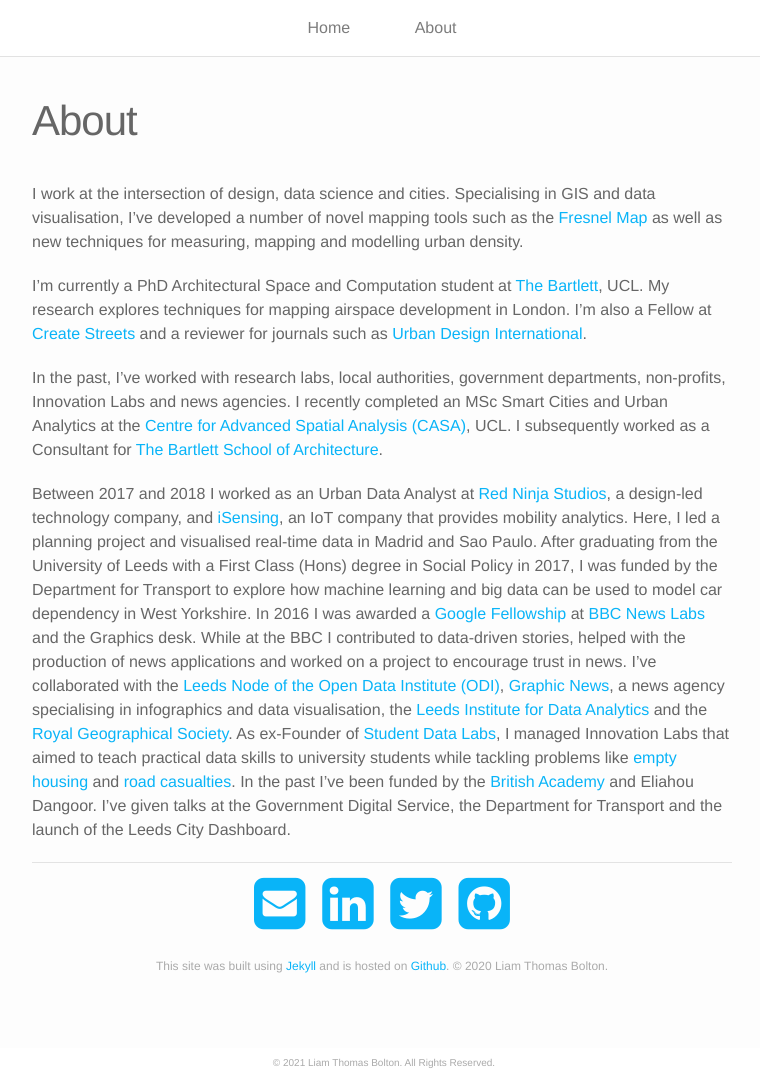
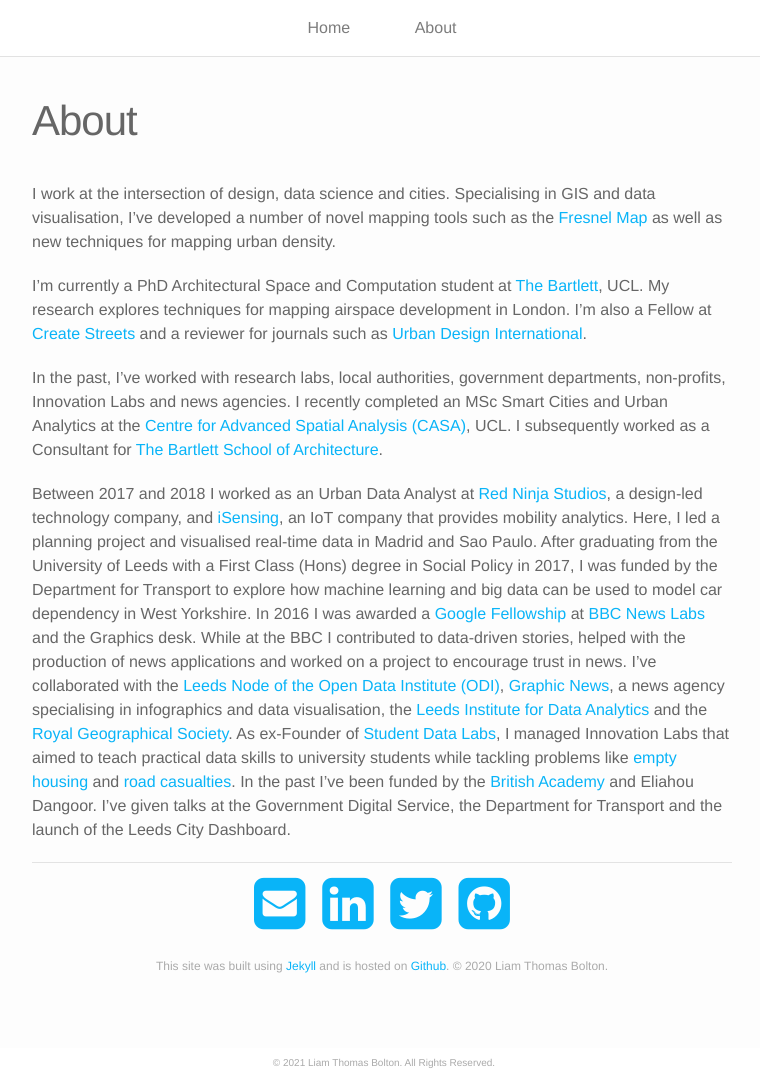
Before and after one commit to lbuk/portfolio-website, a Jekyll site: the page built from about.md, in a window 1280 px wide and 1078 px high. Shown: the whole window, without its empty margins (258-1018 px from the left). Built offline with Jekyll 4.4.1, drawn with Linux system fonts in a browser that asks for light colours; nearby versions of some CDN libraries.

Commit message:
Update about.md

```diff
--- a/about.md
+++ b/about.md
@@ -4,7 +4,7 @@
 permalink: /about/
 ---
 
-I work at the intersection of design, data science and cities. Specialising in GIS and data visualisation, I've developed a number of novel mapping tools such as the <a href="https://www.liamthomasbolton.com/portfolio/FresnelMap/">Fresnel Map</a> as well as new techniques for measuring, mapping and modelling urban density.
+I work at the intersection of design, data science and cities. Specialising in GIS and data visualisation, I've developed a number of novel mapping tools such as the <a href="https://www.liamthomasbolton.com/portfolio/FresnelMap/">Fresnel Map</a> as well as new techniques for mapping urban density.
 
 I'm currently a PhD Architectural Space and Computation student at <a href="https://www.ucl.ac.uk/bartlett/">The Bartlett</a>, UCL. My research explores techniques for mapping airspace development in London. I'm also a Fellow at <a href="http://www.createstreets.com/">Create Streets</a> and a reviewer for journals such as <a href="https://www.palgrave.com/gb/journal/41289">Urban Design International</a>.
 
```
